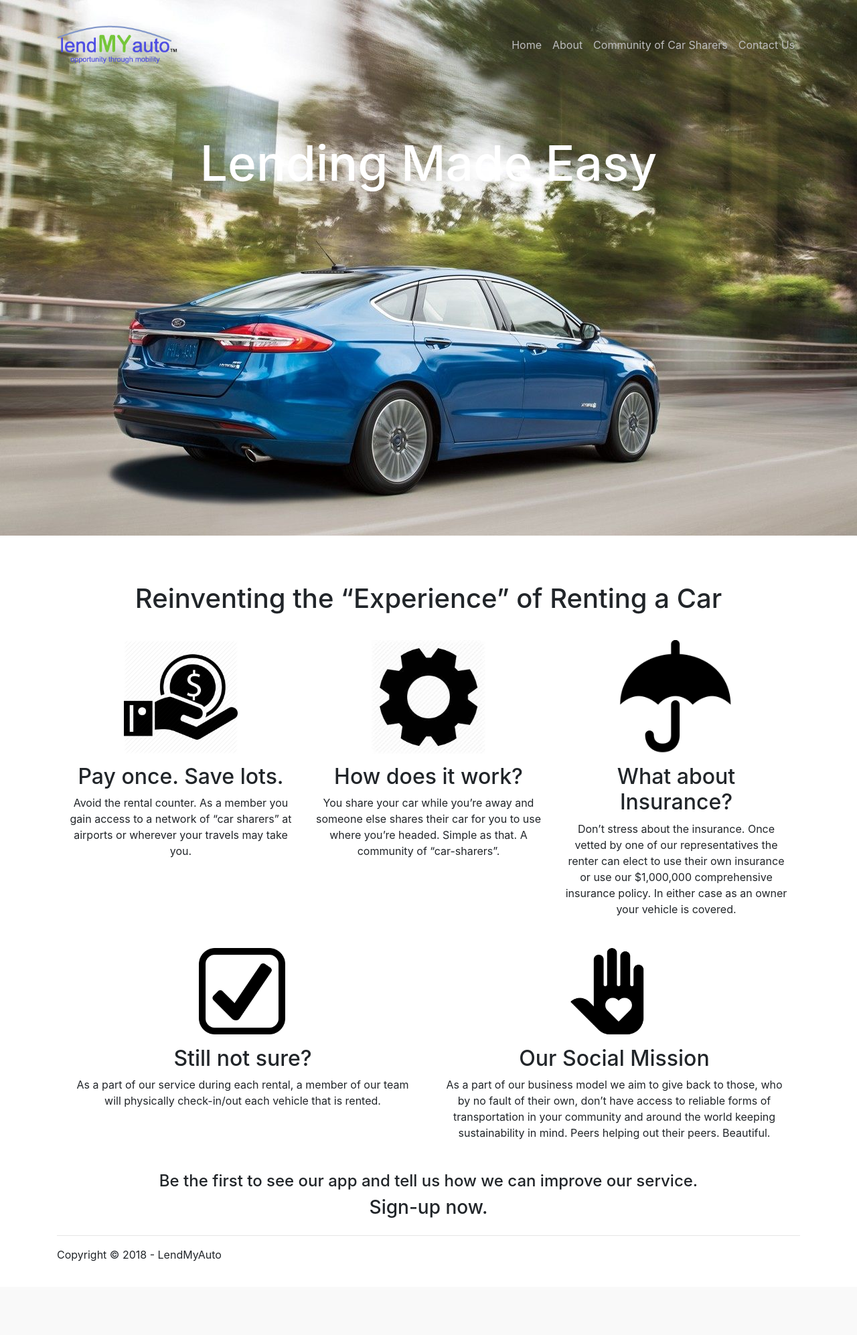
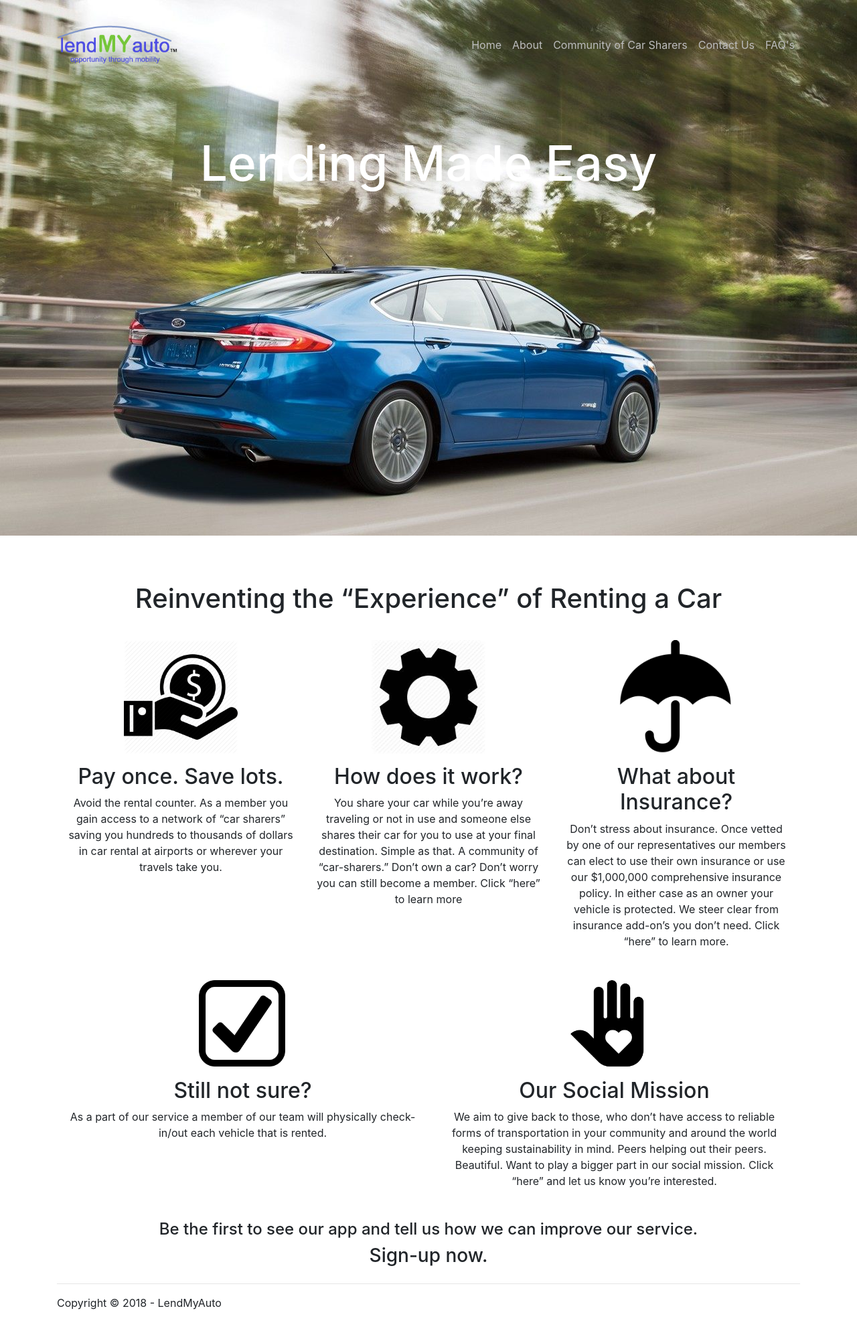
Before and after one commit to mateoreyrosa/lendmyautoinfo, an ASP.NET MVC app: page / in a window 1280 px wide. Shown: the whole page at 67% size. Before the commit the page ends 1884 px from the top, so only its background shows below. Run offline with ASP.NET Core 8 and stand-ins for ASP.NET MVC 5, Linux system fonts and the light colour scheme; the project's own start-up code is not run, and a stand-in starts its controllers and pages; some libraries are stand-ins or nearby versions.

Commit message:
Added updated text

```diff
--- a/lendmyautoinfo/lendmyautoinfo/Controllers/HomeController.cs
+++ b/lendmyautoinfo/lendmyautoinfo/Controllers/HomeController.cs
@@ -42,5 +42,9 @@ namespace lendmyautoinfo.Controllers
         {
             return View();
         }
+
+        public ActionResult FAQ() {
+            return View();
+        }
     }
 }
--- a/lendmyautoinfo/lendmyautoinfo/Views/Home/Index.cshtml
+++ b/lendmyautoinfo/lendmyautoinfo/Views/Home/Index.cshtml
@@ -15,7 +15,11 @@
             </div>
             <h2>Pay once. Save lots.</h2>
             <p>
-                Avoid the rental counter. As a member you gain access to a network of “car sharers” at airports or wherever your travels may take you.
+                Avoid the rental counter. As a member you gain access to a network of “car sharers”
+
+                saving you hundreds to thousands of dollars in car rental at airports or wherever your travels take you.
+
+
             </p>
         </div>
         <div class="col-lg-4" style="text-align:center">
@@ -27,7 +31,9 @@
                 How does it work?
             </h2>
             <p>
-                You share your car while you’re away and someone else shares their car for you to use where you’re headed.  Simple as that. A community of “car-sharers”.
+                You share your car while you’re away traveling or not in use and someone else shares their car for you to use at your final destination.
+                Simple as that. A community of “car-sharers.”
+                Don’t own a car? Don’t worry you can still become a member. Click “here” to learn more
             </p>
         </div>
         <div class="col-lg-4" style="text-align:center">
@@ -38,9 +44,10 @@
                 What about Insurance?
             </h2>
             <p>
-                Don’t stress about the insurance.
-                Once vetted by one of our representatives the renter
-                can elect to use their own insurance or use our $1,000,000 comprehensive insurance policy.  In either case as an owner your vehicle is covered.
+                Don’t stress about insurance.  Once vetted by one of our representatives our
+                members can elect to use their own insurance or use our $1,000,000 comprehensive insurance policy.
+                In either case as an owner your vehicle is protected.
+                We steer clear from insurance add-on’s you don’t need. Click “here” to learn more.
 
             </p>
         </div>
@@ -56,7 +63,9 @@
                 Still not sure?
             </h2>
             <p>
-                As a part of our service during each rental, a member of our team will physically check-in/out each vehicle that is rented.
+                As a part of our service a member of our team will physically check-in/out each vehicle that is rented.
+
+
             </p>
         </div>
         <div class="col-lg-6 " style="text-align:center">
@@ -67,9 +76,9 @@
                 Our Social Mission
             </h2>
             <p class="justify-content-center">
-                As a part of our business model we aim to give back to those, who by no fault of their own,
-                don’t have access to reliable forms of transportation in your community and around the world
-                keeping sustainability in mind. Peers helping out their peers. Beautiful.
+                We aim to give back to those, who don’t have access to reliable forms of transportation in your community and around the world keeping sustainability in mind.
+                Peers helping out their peers.
+                Beautiful. Want to play a bigger part in our social mission.  Click “here” and let us know you’re interested.
 
             </p>
         </div>
--- a/lendmyautoinfo/lendmyautoinfo/Views/Shared/_Layout.cshtml
+++ b/lendmyautoinfo/lendmyautoinfo/Views/Shared/_Layout.cshtml
@@ -23,7 +23,7 @@
             <div class="collapse navbar-collapse" id="navbarNav">
                 <ul class="navbar-nav flex-fill w-100 flex-nowrap justify-content-end">
                     <li class="nav-item active">
-                        <a class="nav-link"  href="/Home">Home <span class="sr-only">(current)</span></a>
+                        <a class="nav-link" href="/Home">Home <span class="sr-only">(current)</span></a>
                     </li>
                     <li class="nav-item">
                         <a class="nav-link" href="/Home/About">About</a>
@@ -33,6 +33,9 @@
                     </li>
                     <li class="nav-item">
                         <a class="nav-link" href="/Home/Contact">Contact Us</a>
+                    </li>
+                    <li class="nav-item">
+                        <a class="nav-link" href="/Home/FAQ">FAQ's</a>
                     </li>
                 </ul>
             </div>
```
Also changed, not shown: lendmyautoinfo/lendmyautoinfo/Views/Home/About.cshtml (+6 -3 lines).
